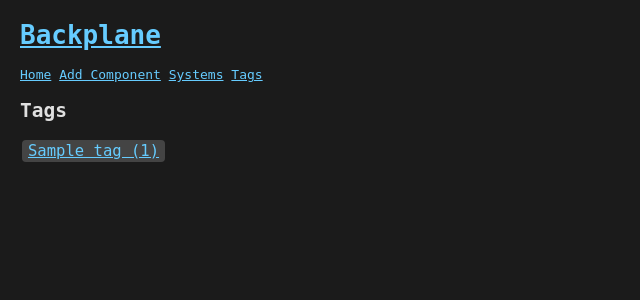
After one commit to EekRats/backplane, a Flask app: page /tags in a window 1280 px wide. The commit adds this page. Shown: the top 300 px of the page, without its empty margins (0-640 px from the left). Run offline with Flask 3, Linux system fonts and the light colour scheme; tables that the repository leaves empty hold one stand-in row (values such as "Sample post"); some libraries are stand-ins or nearby versions.

Commit message:
Added tags page/tag cloud

```diff
--- a/backplane/routes.py
+++ b/backplane/routes.py
@@ -3,7 +3,7 @@ from . import db
 from .models import Component, System, Tag
 from .forms import ComponentForm, SystemForm
 from flask import current_app as app
-import os
+import os, math
 
 # this and DummyForm needed due to CSRF token issue.
 # need to render {{ form.hiddentag() }} every time that
@@ -56,10 +56,22 @@ def add_component():
 
     # only autofilling the component ID on the the initilal GET
     if request.method == 'GET':
-        default_type = form.type.data or 'OTHER'
+        default_type = form.type.data or 'CPU'
         prefix = default_type.upper()
-        count = Component.query.filter_by(type=prefix).count() + 1
-        form.part_id.data = f"{prefix}-{count:04}"
+        used = Component.query.with_entities(Component.part_id).filter(
+            Component.part_id.like(f"{prefix}-%")
+        ).all()
+        used_numbers = set()
+        for (part_id,) in used:
+            try:
+                num = int(part_id.split("-")[1])
+                used_numbers.add(num)
+            except (IndexError, ValueError):
+                continue
+        i = 1
+        while i in used_numbers:
+            i += 1
+        form.part_id.data = f"{prefix}-{i:04}"
     from flask import flash
     if form.validate_on_submit():
         existing = Component.query.filter_by(part_id=form.part_id.data).first()
@@ -172,8 +184,22 @@ def delete_system(system_id):
 
 @app.route('/next_part_id/<string:component_type>')
 def next_part_id(component_type):
-    count = Component.query.filter_by(type=component_type.upper()).count() + 1
-    next_id = f"{component_type.upper()}-{count:04}"
+    prefix = component_type.upper()
+    existing_ids = Component.query.with_entities(Component.part_id).filter(
+        Component.part_id.like(f'{prefix}-%')
+    ).all()
+
+    used_numbers = set()
+    for (part_id,) in existing_ids:
+        try:
+            number = int(part_id.split('-')[1])
+            used_numbers.add(number)
+        except (IndexError, ValueError):
+            continue
+    i = 1
+    while i in used_numbers:
+        i += 1
+    next_id = f"{prefix}-{i:04}"
     return {'next_id': next_id}
 
 @app.route('/upload_component_file/<int:component_id>', methods=['POST'])
@@ -235,3 +261,13 @@ def components_by_tag(tag_name):
     tag = Tag.query.filter_by(name=tag_name.lower()).first_or_404()
     components = tag.components
     return render_template('components_by_tag.html', tag=tag, components=components)
+
+@app.route('/tags')
+def tag_cloud():
+    from sqlalchemy import func
+    tag_counts = db.session.query(
+        Tag.name, func.count(Component.id)
+    ).join(Component.tags).group_by(Tag.name).all()
+
+    tags = [{'name': name, 'count': count} for name, count in tag_counts]
+    return render_template('tag_cloud.html', tags=tags, math=math)
--- a/backplane/templates/base.html
+++ b/backplane/templates/base.html
@@ -19,8 +19,9 @@
         <h1><a href="{{ url_for('index') }}">Backplane</a></h1>
         <p>
             <a href="{{ url_for('index') }}">Home</a>
-            <a href="{{ url_for('add_component') }}">+ Add Component</a>
+            <a href="{{ url_for('add_component') }}">Add Component</a>
             <a href="{{ url_for('list_systems') }}">Systems</a>
+            <a href="{{ url_for('tag_cloud') }}">Tags</a>
         </p>
         {% block content %}{% endblock %}
     </body>
--- /dev/null
+++ b/backplane/templates/tag_cloud.html
@@ -0,0 +1,11 @@
+{% extends 'base.html' %}
+{% block content %}
+<h2>Tags</h2>
+<div>
+    {% for tag in tags %}
+    <a href="{{ url_for('components_by_tag', tag_name=tag.name) }}" class="tag" style="font-size: {{ 0.85 + (math.log(tag.count + 1) / 2.0) }}em;">
+        {{ tag.name }} ({{ tag.count }})
+    </a>
+    {% endfor %}
+</div>
+{% endblock %}
```
